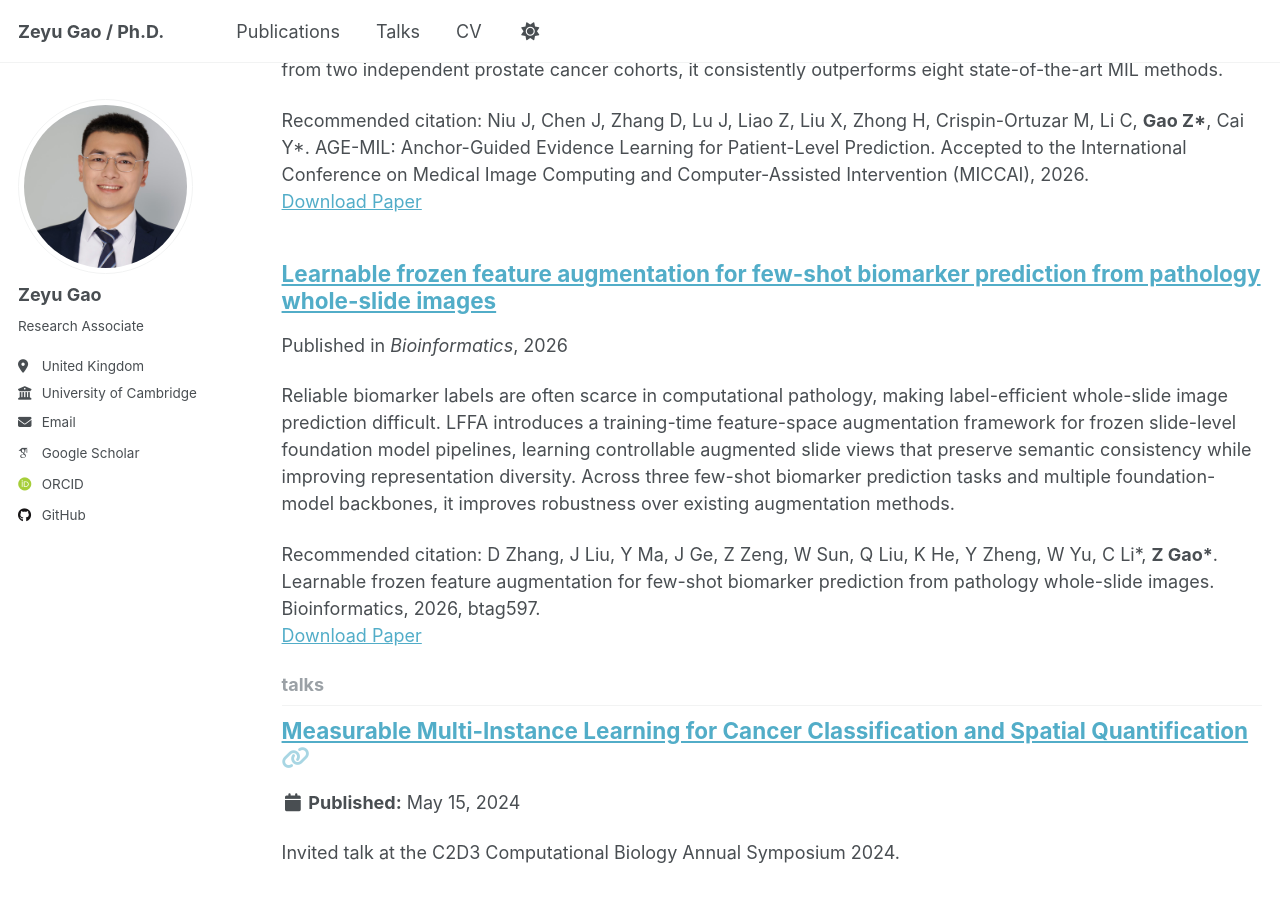
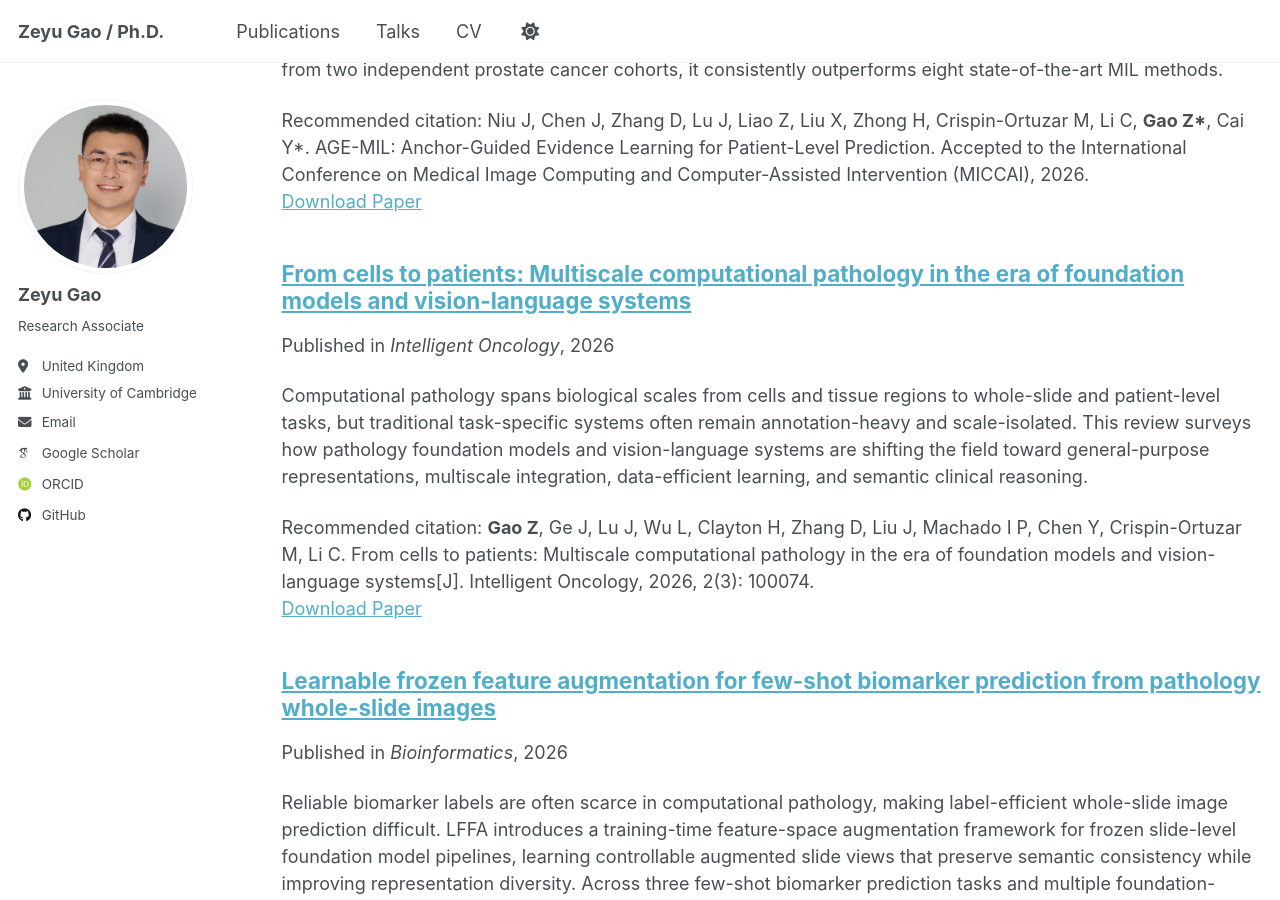
Before and after one commit to ZeyuGaoAi/ZeyuGaoAi.github.io, a Jekyll site: the page built from _pages/collection-archive.html, in a window 1280 px wide and 900 px high, scrolled down 10974 px. Built offline with Jekyll 4.4.1, drawn with Linux system fonts in a browser that asks for light colours; some web fonts are replaced; a script that is not in the unit is left out.

Commit message:
Add Intelligent Oncology review publication

```diff
--- /dev/null
+++ b/_publications/IntelligentOncology2026_FMReview.md
@@ -0,0 +1,13 @@
+---
+title: "From cells to patients: Multiscale computational pathology in the era of foundation models and vision-language systems"
+collection: publications
+category: manuscripts
+date: 2026-07-01
+venue: 'Intelligent Oncology'
+shortvenue: 'Intelligent Oncology'
+paperurl: https://www.sciencedirect.com/science/article/pii/S2950261626000373
+header:
+  teaser: "papers/IntelligentOncology2026_FMReview.png"
+citation: '<strong>Gao Z</strong>, Ge J, Lu J, Wu L, Clayton H, Zhang D, Liu J, Machado I P, Chen Y, Crispin-Ortuzar M, Li C. From cells to patients: Multiscale computational pathology in the era of foundation models and vision-language systems[J]. Intelligent Oncology, 2026, 2(3): 100074.'
+excerpt: 'Computational pathology spans biological scales from cells and tissue regions to whole-slide and patient-level tasks, but traditional task-specific systems often remain annotation-heavy and scale-isolated. This review surveys how pathology foundation models and vision-language systems are shifting the field toward general-purpose representations, multiscale integration, data-efficient learning, and semantic clinical reasoning.'
+---
```
Also changed, not shown: _pages/about.md (+4 -0 lines), images/papers/IntelligentOncology2026_FMReview.png (added).
